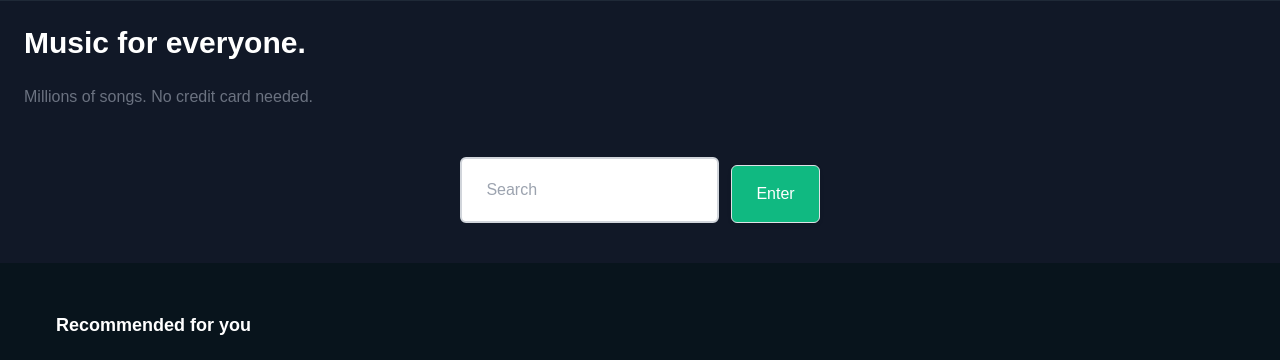
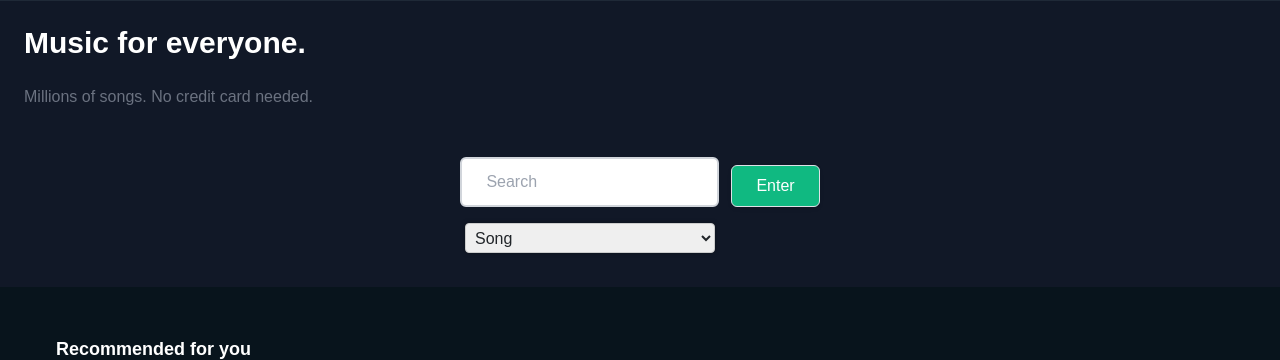
Before and after one commit to nurzzaat/BackEnd_-2term-, a Django app: page /search/ in a window 1280 px wide. Shown: the part 63-423 px from the top of the page. Run offline with Django 4.2, Linux system fonts and the light colour scheme; data comes from the database, SQL or seed files in the repository; some libraries are stand-ins or nearby versions.

Commit message:
re-committed files

```diff
--- a/review/forms.py
+++ b/review/forms.py
@@ -14,9 +14,10 @@ class SearchForm(forms.Form):
                                       ("Artist", "Artist")),
                                   widget=forms.Select(attrs={
                                       'class': 'my-select-class',
-                                      'style': 'width: 250px; height: 30px; border: 1px solid #ccc; border-radius: 4px; padding: 5px; font-size: 16px; box-shadow: 0 0 5px rgba(0, 0, 0, 0.3);'
+                                      'style': 'width: 250px; height: 30px; border: 1px solid #ccc; border-radius: '
+                                               '4px; padding: 5px; font-size: 16px; box-shadow: 0 0 5px rgba(0, 0, 0,'
+                                               ' 0.3);'
                                   }))
-
 
 
 class SongForm(forms.ModelForm):
@@ -39,9 +40,10 @@ class RegistrationForm(UserCreationForm):
     username = forms.CharField(widget=forms.TextInput(attrs={'class': 'my-class',
                                                              'style': 'width: 250px; height: 30px; border: 1px solid black; border-radius: 4px;'}))
     password = forms.CharField(label="Password", widget=forms.PasswordInput(attrs={'class': 'my-class',
-                                                                  'style': 'width: 250px; height: 30px; border: 1px solid black; border-radius: 4px;'}))
-    password_conf = forms.CharField(label="Password Confirmation", widget=forms.PasswordInput(attrs={'class': 'my-class',
-                                                                  'style': 'width: 250px; height: 30px; border: 1px solid black; border-radius: 4px;'}))
+                                                                                   'style': 'width: 250px; height: 30px; border: 1px solid black; border-radius: 4px;'}))
+    password_conf = forms.CharField(label="Password Confirmation",
+                                    widget=forms.PasswordInput(attrs={'class': 'my-class',
+                                                                      'style': 'width: 250px; height: 30px; border: 1px solid black; border-radius: 4px;'}))
 
     class Meta:
         model = User
--- a/review/templates/search.html
+++ b/review/templates/search.html
@@ -13,19 +13,19 @@
             <div class="mt-8">
                 <form>
 
-                    <div style="display: flex; flex-direction: column">
+                    <div style="display: flex; flex-direction: column; margin-bottom: 10px">
                         <div class="flex flex-col sm:flex-row justify-center max-w-md mx-auto py-3 px-3 sm:px-6 lg:px-8">
                             <input type="text" name="search" id="search" placeholder="Search"
-                           class="flex-1 appearance-none border-2 border-gray-300 rounded-md w-full py-2 px-4 text-gray-700 leading-tight focus:outline-none focus:border-green-500 focus:ring-green-500">
+                                   class="flex-1 appearance-none border-2 border-gray-300 rounded-md w-full py-1 px-4 text-gray-700 leading-tight focus:outline-none focus:border-green-500 focus:ring-green-500">
                             <button type="submit"
-                                class="mt-2 sm:mt-0 sm:ml-3 inline-flex items-center px-6 py-3
+                                    class="mt-2 sm:mt-0 sm:ml-3 inline-flex items-center px-6 py-2
                                 border border-transparent text-base font-medium rounded-md shadow-sm
                                 text-white bg-green-500 hover:bg-green-600 focus:outline-none focus:ring-2
                                 focus:ring-offset-2 focus:ring-green-500">
                                 Enter
                             </button>
                         </div>
-                        <div style="display: flex; justify-content: center">  {{ form.search_in }} </div>
+                        <div style="display: flex; justify-content: center; margin-right: 100px">  {{ form.search_in }} </div>
                     </div>
                 </form>
 
@@ -67,7 +67,8 @@
                                      class="w-full h-full object-center object-cover">
 
                                 <div class="absolute inset-0 bg-gradient-to-b from-transparent to-black opacity-50 group-hover:opacity-75"></div>
-                            <button class="absolute inset-0 w-full h-full flex items-center justify-center opacity-0 group-hover:opacity-100 focus:outline-none" onclick="window.location.href='/genre/{{ genre }}/'">
+                                <button class="absolute inset-0 w-full h-full flex items-center justify-center opacity-0 group-hover:opacity-100 focus:outline-none"
+                                        onclick="window.location.href='/genre/{{ genre }}/'">
                                     <h1 class="text-lg font-medium font-bold text-white">{{ genre }}</h1>
 
                                     <svg class="h-20 w-20 text-white fill-current" viewBox="0 0 20 20"
@@ -85,5 +86,4 @@
             </div>
         </div>
     </main>
-
 {% endblock %}
--- a/review/urls.py
+++ b/review/urls.py
@@ -10,10 +10,10 @@ urlpatterns = [
     path("logout_user", views.logout_user, name="logout"),
     path('albums/', views.album_list, name='albums'),
     path('search/', views.genre_list, name='song_search'),
-#    path('search/<int:pk>', views.songs_detail_for_search, name='song_detail'),
+    path('search/<int:pk>', views.songs_detail_for_search, name='song_detail'),
     path('albums/<int:pk>/', views.album_detail),
     path('genre/<str:genre_name>/', views.albums_in_genre),
-    #path('albums/<str:album_name>/<int:pk>/', views.songs_detail_for_home),
+    path('albums/<str:album_name>/<int:pk>/', views.songs_detail_for_home),
     path('songedit/<int:song_pk>/', views.song_edit, name='song_edit'),
 ]
 
--- a/review/views.py
+++ b/review/views.py
@@ -1,8 +1,9 @@
-from .forms import SongForm, RegistrationForm
+from .forms import *
 from .models import (Artist, Album, Song, Playlist, PlaylistSong)
 from django.contrib import messages
 from django.contrib.auth.models import User, auth
 from django.shortcuts import render, get_object_or_404, redirect
+
 
 def index(request):
     return render(request, "base.html")
@@ -30,6 +31,22 @@ def album_detail(request, pk):
 
 
 def genre_list(request):
+    search_text = request.GET.get("search", "")
+    form = SearchForm(request.GET)
+    songs = set()
+
+    if form.is_valid() and form.cleaned_data["search"]:
+        search = form.cleaned_data["search"]
+        search_in = form.cleaned_data.get("search_in") or "Song"
+        if search_in == "Song":
+            songs = Song.objects.filter(name__icontains=search)
+        else:
+            artist_names = Artist.objects.filter(name__icontains=search)
+
+            for artist in artist_names:
+                for song in artist.song_set.all():
+                    songs.add(song)
+
     albums = Album.objects.all()
     genre_set = set()
 
@@ -38,7 +55,8 @@ def genre_list(request):
             break
         genre_set.add(album.genre)
 
-    return render(request, "search.html", {'genre_set': genre_set})
+    return render(request, "search.html",
+                  {'form': form, "search_text": search_text, "songs": songs, 'genre_set': genre_set})
 
 
 def albums_in_genre(request, genre_name):
@@ -53,7 +71,15 @@ def albums_in_genre(request, genre_name):
                   {'genre': genre_name, 'albums_of_one_genre': albums_of_one_genre})
 
 
-def songs_detail(request, album_name, pk):
+def songs_detail_for_home(request, album_name, pk):
+    song = Song.objects.get(pk=pk)
+    list_of_songs = []
+    list_of_songs.append(song)
+
+    return render(request, "song_detail.html", {'list_of_songs': list_of_songs})
+
+
+def songs_detail_for_search(request, pk):
     song = Song.objects.get(pk=pk)
     list_of_songs = []
     list_of_songs.append(song)
@@ -70,17 +96,18 @@ def search_song(request, name):
         if song.name == name:
             list_of_songs.append(song)
 
-    print(list_of_songs)
     return render(request, "song_detail.html", {'list_of_songs': list_of_songs})
 
 
 def song_edit(request, song_pk):
-    song = Song.objects.get(pk=song_pk)
+    song = get_object_or_404(Song, pk=song_pk)
 
     if request.method == 'POST':
         form = SongForm(request.POST, request.FILES, instance=song)
         if form.is_valid():
-            form.save()
+            song_instance = form.save(commit=False)
+            song_instance.cover = request.FILES['cover']
+            song_instance.save()
             return redirect('albums')
     else:
         form = SongForm(instance=song)
```
Lines whose indentation alone changed are shown as unchanged.
